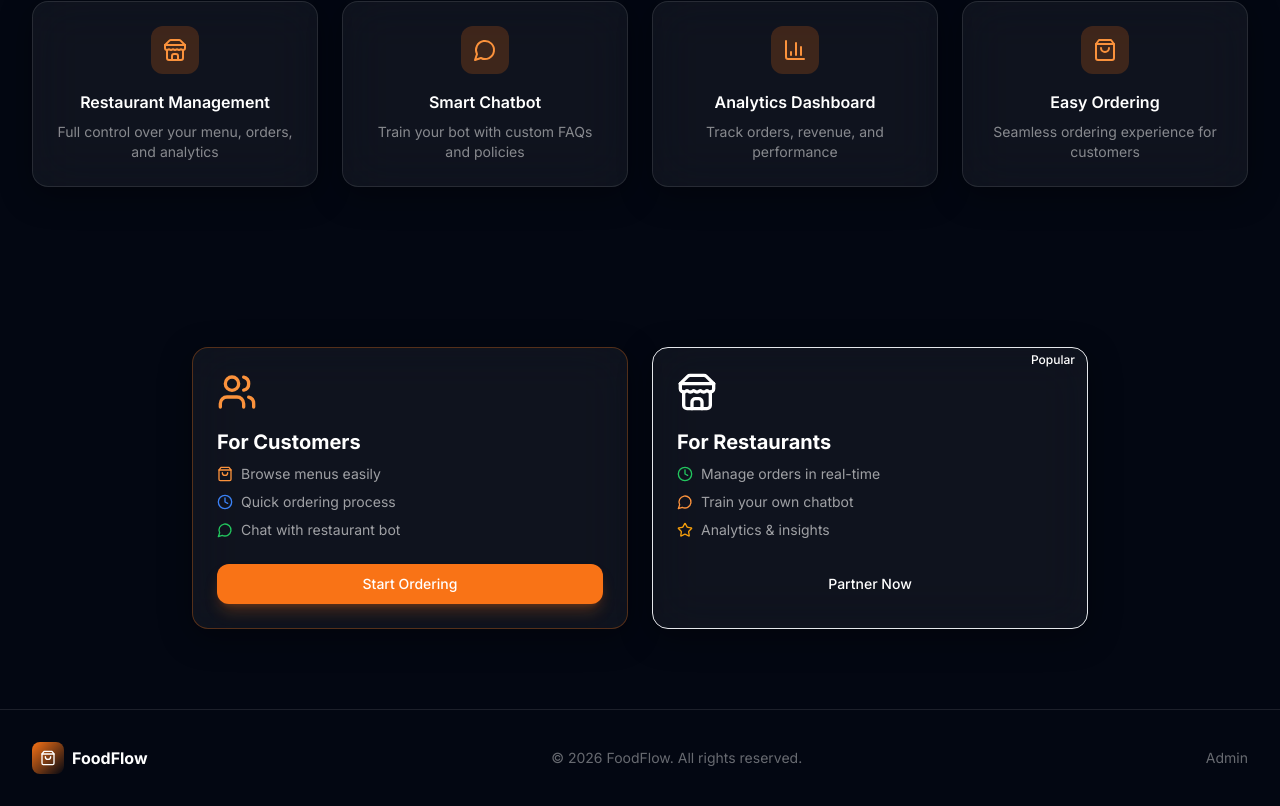
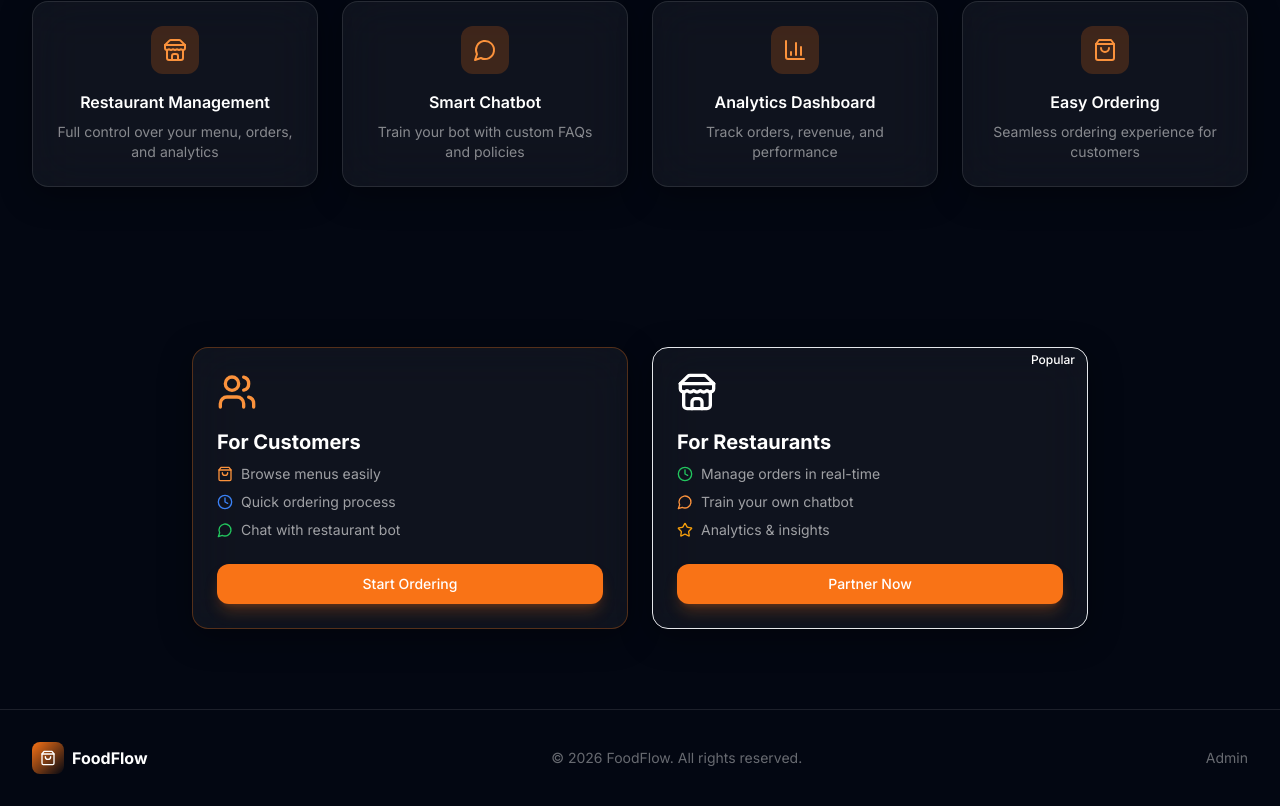
Before and after one commit to sagorsk35-bot/Restaurent-Management-App-, a Next.js app: page / in a window 1280 px wide. Shown: the part 867-1673 px from the top of the page. Built offline with nearby package versions, Linux system fonts and the light colour scheme.

Commit message:
fix: Use valid Button variant

```diff
--- a/src/app/page.tsx
+++ b/src/app/page.tsx
@@ -218,7 +218,7 @@ export default function HomePage() {
                 </li>
               </ul>
               <Link href="/admin">
-                <Button variant="accent" className="w-full">Partner Now</Button>
+                <Button variant="default" className="w-full">Partner Now</Button>
               </Link>
             </GlassCard>
           </motion.div>
```
